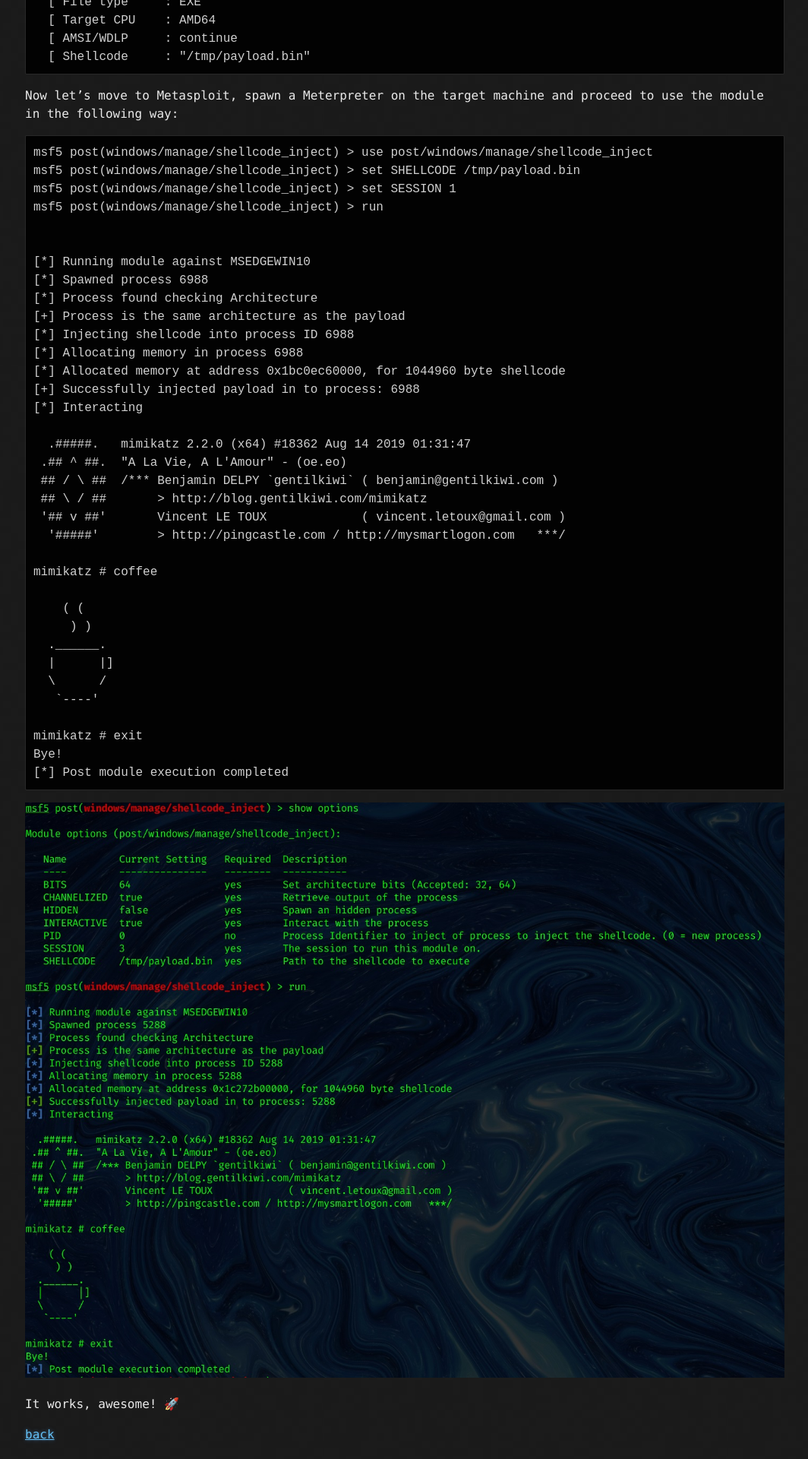
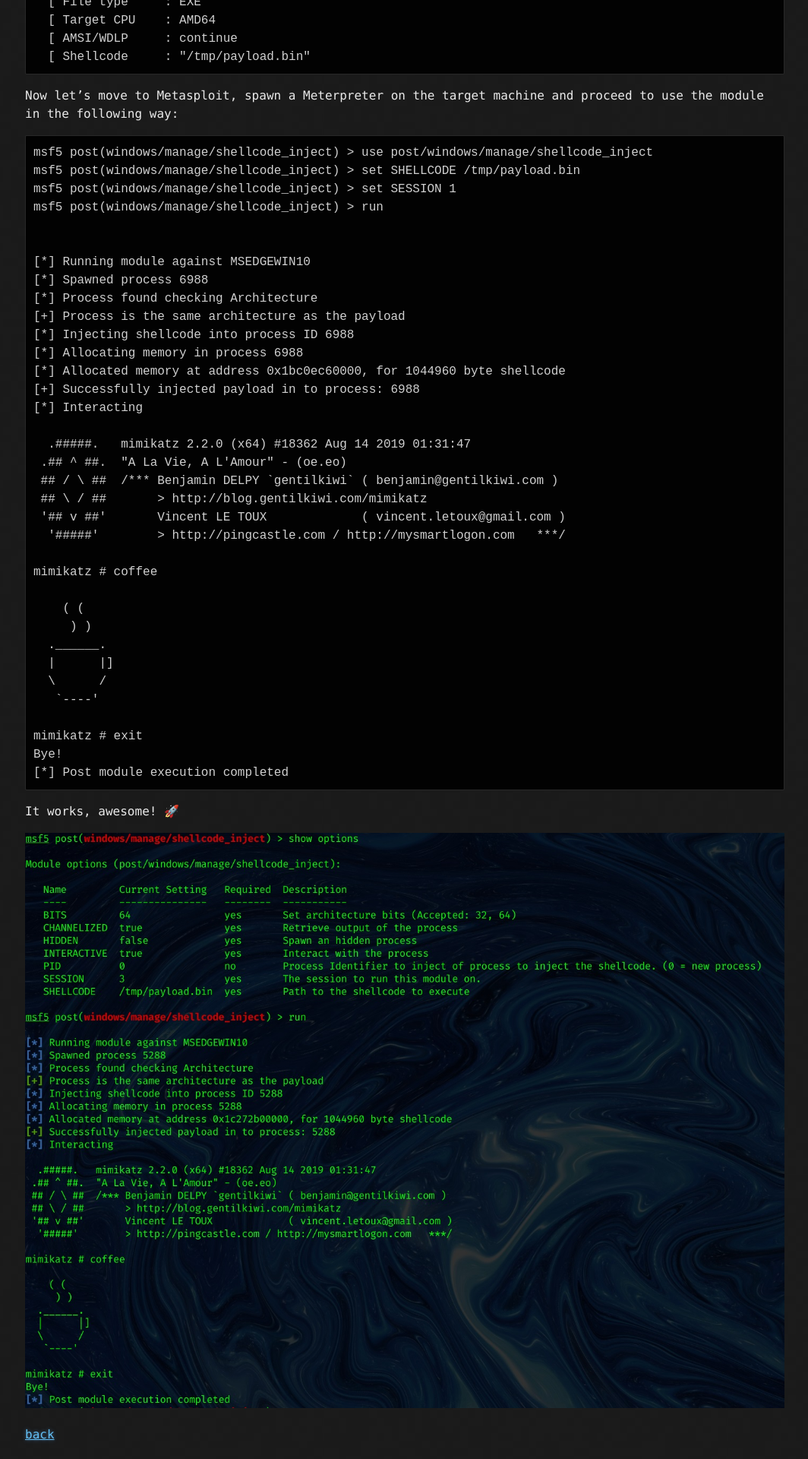
Before and after one commit to phra/phra.github.io, a Jekyll site: the page built from posts/meterpreter-shellcode-inject.md, in a window 1280 px wide. Shown: the part 4307-6227 px from the top of the page at 76% size, without its empty margins (107-1171 px from the left). Built offline with Jekyll 4.4.1, drawn with Linux system fonts in a browser that asks for light colours.

````diff
--- a/posts/meterpreter-shellcode-inject.md
+++ b/posts/meterpreter-shellcode-inject.md
@@ -214,8 +214,8 @@ Bye!
 [*] Post module execution completed
 ```
 
+It works, awesome! 🚀
+
 ![demo](../assets/images/shellcode_inject.jpg "Demo")
 
-It works, awesome! 🚀
-
 [back](../)
````
